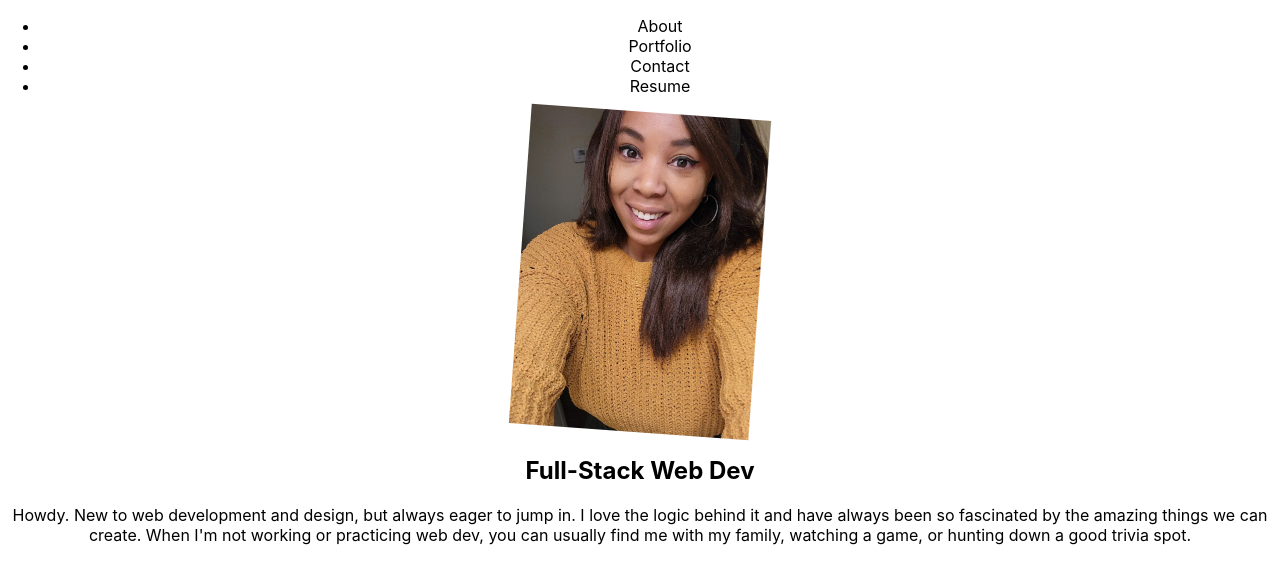
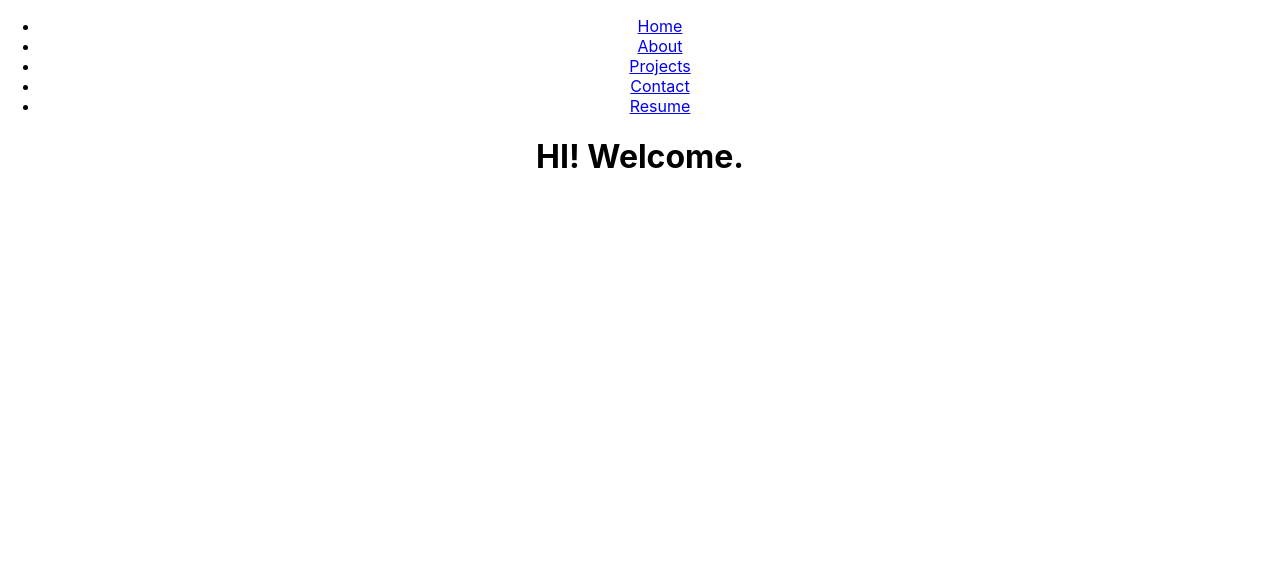
Before and after one commit to KrisSmith7/kris-react-portfolio, a React (Create React App) app: page / in a window 1280 px wide. Shown: the top 584 px of the page. Built offline with nearby package versions, Linux system fonts and the light colour scheme.

Commit message:
conditionally renders by using useState

```diff
--- a/src/App.js
+++ b/src/App.js
@@ -1,14 +1,12 @@
 import './App.css';
-import About from './components/About';
-import Nav from './components/Nav';
+// import About from './components/About/About';
+// import Nav from './components/Nav';
+import MainContainer from "./components/MainContainer"
 
 function App() {
   return (
     <div className="App">
-      <header>
-        <Nav />
-      </header>
-      <About />
+      <MainContainer />
     </div>
   );
 }
--- /dev/null
+++ b/src/components/MainContainer.js
@@ -0,0 +1,39 @@
+import React, { useState } from 'react';
+import NavTabs from './NavTabs';
+import Home from './Pages/Home';
+import About from './Pages/About';
+import Projects from './Pages/Projects';
+import Resume from './Pages/Resume';
+import Contact from './Pages/Contact';
+
+export default function PortfolioContainer() {
+  const [currentPage, setCurrentPage] = useState('Home');
+
+  const renderPage = () => {
+    if (currentPage === 'Home') {
+      return <Home />;
+    }
+    if (currentPage === 'About') {
+      return <About />;
+    }
+    if (currentPage === 'Projects') {
+      return <Projects />;
+    }
+    if (currentPage === 'Resume') {
+      return <Resume />;
+    }
+    return <Contact />;
+  };
+
+  const handlePageChange = (page) => setCurrentPage(page);
+
+  return (
+    <div>
+      {/* currentPage is a variable being passed as a prop for the NavTabs, handlePageChange is another prop referencing the value of the callback function used in the NavTabs component
+      passing the current page from state and the function to update it */}
+      <NavTabs currentPage={currentPage} handlePageChange={handlePageChange} />
+      {/* conditionally renders component based on value of the currentPage variable; calls the function */}
+      {renderPage()}
+    </div>
+  );
+}
--- a/src/components/Nav/index.js
+++ /dev/null
@@ -1,16 +0,0 @@
-import React from "react";
-
-function Nav () {
-    return (
-        <nav>
-            <ul>
-                <li><a>About</a></li>
-                <li><a>Portfolio</a></li>
-                <li><a>Contact</a></li>
-                <li><a>Resume</a></li>
-            </ul>
-        </nav>
-    );
-};
-
-export default Nav;
--- /dev/null
+++ b/src/components/NavTabs.js
@@ -0,0 +1,57 @@
+import React from 'react';
+
+//create nav links at top of page that conditionally renders component based on selected link
+function NavTabs({ currentPage, handlePageChange }) {
+    return (
+        <ul className="nav nav-tabs">
+            <li className="nav-item">
+                <a
+                    href="#home"
+                    //each link uses setter from useState in MainContainer file to change current page
+                    onClick={() => handlePageChange('Home')}
+                    className={currentPage === 'Home' ? 'nav-link active' : 'nav-link'}
+                >
+                    Home
+                </a>
+            </li>
+            <li className="nav-item">
+                <a
+                    href="#about"
+                    onClick={() => handlePageChange('About')}
+                    className={currentPage === 'About' ? 'nav-link active' : 'nav-link'}
+                >
+                    About
+                </a>
+            </li>
+            <li className="nav-item">
+                <a
+                    href="#projects"
+                    onClick={() => handlePageChange('Projects')}
+                    className={currentPage === 'Projects' ? 'nav-link active' : 'nav-link'}
+                >
+                    Projects
+                </a>
+            </li>
+            <li className="nav-item">
+                <a
+                    href="#contact"
+                    onClick={() => handlePageChange('Contact')}
+                    className={currentPage === 'Contact' ? 'nav-link active' : 'nav-link'}
+                >
+                    Contact
+                </a>
+            </li>
+            <li className="nav-item">
+                <a
+                    href="#resume"
+                    onClick={() => handlePageChange('Resume')}
+                    className={currentPage === 'Resume' ? 'nav-link active' : 'nav-link'}
+                >
+                    Resume
+                </a>
+            </li>
+        </ul>
+    );
+}
+
+export default NavTabs;
--- a/src/components/About/index.js
+++ b/src/components/Pages/About.js
@@ -4,7 +4,7 @@
 function About() {
     return (
         <section>
-            <img className="App-logo" src={bioImage} />
+            <img className="App-logo" src={bioImage} alt="pic of developer"/>
             <h1>Full-Stack Web Dev</h1>
             <p>Howdy. New to web development and design, but always eager to jump in. I love the logic behind it and have always been so fascinated by the amazing things we can create. When I'm not working or practicing web dev, you can usually find me with my family, watching a game, or hunting down a good trivia spot.</p>
         </section>
--- /dev/null
+++ b/src/components/Pages/Contact.js
@@ -0,0 +1,9 @@
+import React from "react";
+
+function Contact () {
+    return (
+        <p> contact me! </p>
+    );
+};
+
+export default Contact;
--- /dev/null
+++ b/src/components/Pages/Home.js
@@ -0,0 +1,9 @@
+import React from "react";
+
+function Home () {
+    return (
+        <h1>HI! Welcome.</h1>
+    );
+};
+
+export default Home;
--- /dev/null
+++ b/src/components/Pages/Projects.js
@@ -0,0 +1,9 @@
+import React from "react";
+
+function Projects () {
+    return (
+        <p> project 1 </p>
+    );
+};
+
+export default Projects;
--- /dev/null
+++ b/src/components/Pages/Resume.js
@@ -0,0 +1,9 @@
+import React from "react";
+
+function Resume () {
+    return (
+        <p> Here's my resume! </p>
+    );
+};
+
+export default Resume;
```
Also changed, not shown: 1 other file (tests, documents, lock files or other folders).
